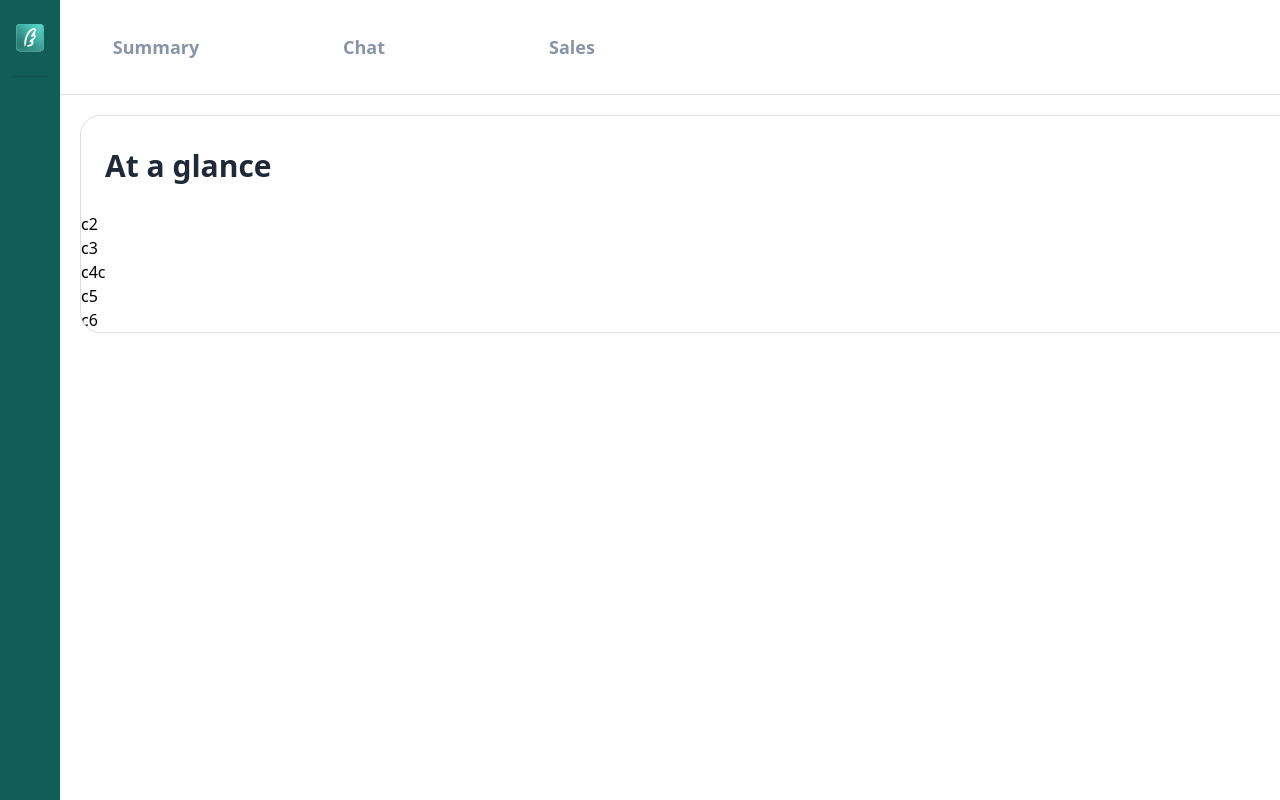
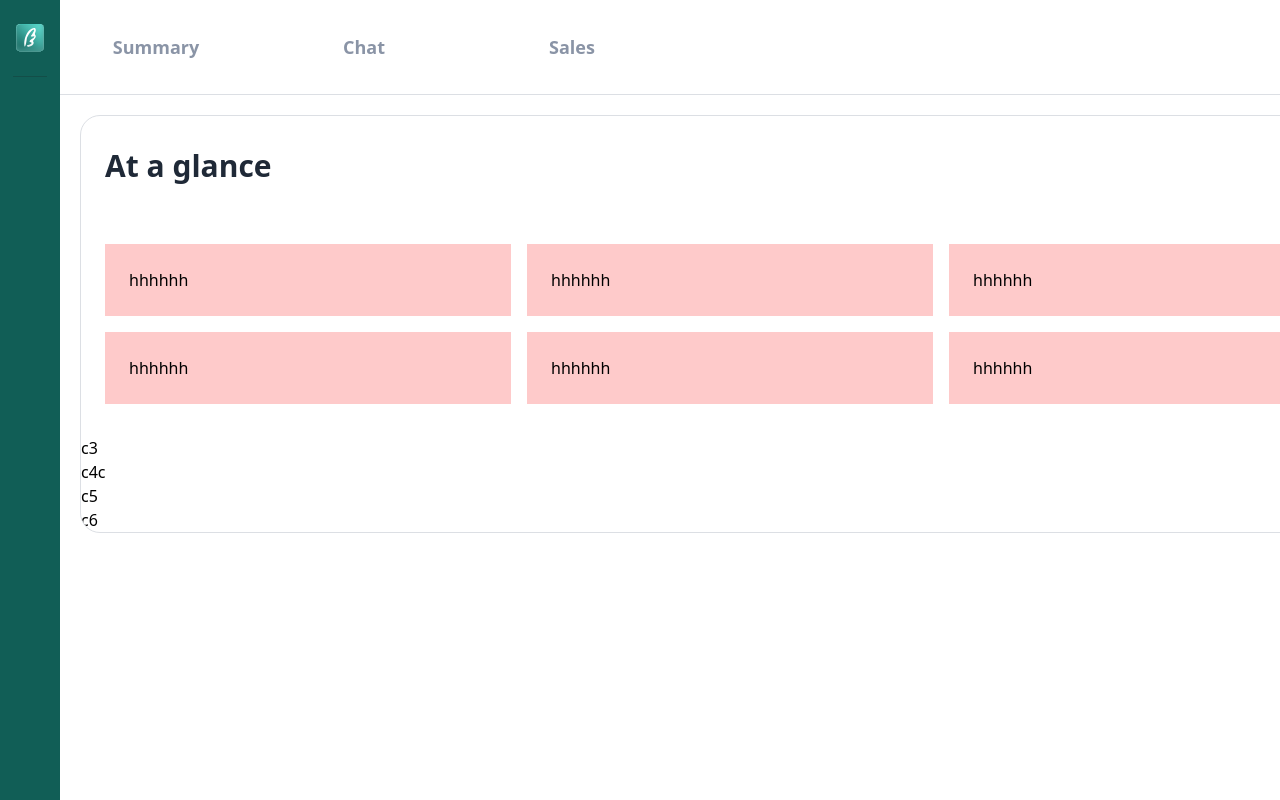
Before and after one commit to sanidhyarathore/Wingman, a React (Vite) app in the folder firstpage/: page / in a window 1280 px wide. Shown: the top 800 px of the page. Built offline with nearby package versions, Linux system fonts and the light colour scheme.

Commit message:
cards grid initiated

```diff
--- /dev/null
+++ b/firstpage/src/components/Card.jsx
@@ -0,0 +1,9 @@
+import React from 'react'
+
+function Card() {
+    return (
+        <div className='p-6  w-max-[396px] w-fill bg-red-200'>hhhhhh</div>
+    )
+}
+
+export default Card
--- a/firstpage/src/components/Home.jsx
+++ b/firstpage/src/components/Home.jsx
@@ -1,3 +1,4 @@
+import Card from "./Card"
 
 function Home() {
     return (
@@ -9,7 +10,14 @@ function Home() {
                 <button className="bg-red-100 rounded-[10px]">7 Days</button>
             </div>
 
-            <div className="">c2</div>
+            <div className="pt-[32px] pr-[24px] pb-[32px] pl-[24px] grid grid-cols-3 gap-4">
+                <Card />
+                <Card />
+                <Card />
+                <Card />
+                <Card />
+                <Card />
+            </div>
             <div className="">c3</div>
             <div className="">c4c</div>
             <div className="">c5</div>
```
